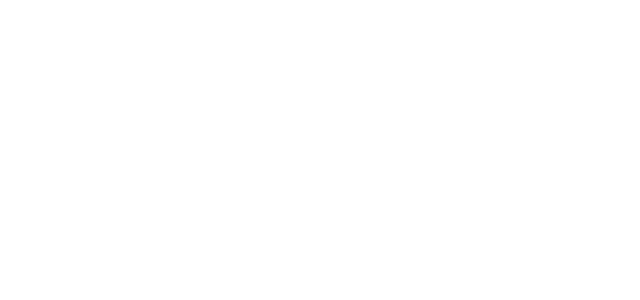
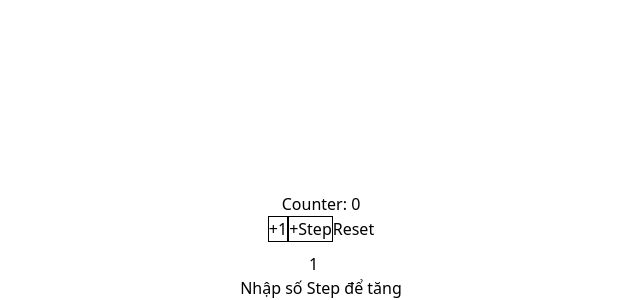
Before and after one commit to minhkhoagithub/TenPractice, a React (Vite) app in the folder ongk/: page / in a window 1280 px wide. Shown: the part 1530-1830 px from the top of the page, without its empty margins (319-959 px from the left). Before the commit the page ends 1672 px from the top, so only its background shows below. Built offline with nearby package versions, Linux system fonts and the light colour scheme.

Commit message:
update couter by step

```diff
--- a/ongk/src/App.jsx
+++ b/ongk/src/App.jsx
@@ -55,6 +55,8 @@ function App() {
       <AppContent />
     </AuthProvider>
 
+    <Counter />
+
       </>
   )
 }
--- a/ongk/src/component/Counter.jsx
+++ b/ongk/src/component/Counter.jsx
@@ -1,23 +1,58 @@
 
-import { useState } from 'react';
-export default function Counter() {
-    const [count, setCount] = useState(0);
-     const handleIncrease = () => {
-        setCount(count + 1);
-    }
-    const handleDecrease = () => {
-        setCount(count - 1);
-    }
-    const handleReset = () => {
-        setCount(0);
-    }
-    return (
-        < div className='flex  items-center justify-center bg-amber-100 h-32 w-80 rounded-lg shadow-lg m-auto'>
-            <span>Result: {count} </span>
-            <button onClick={handleIncrease} className='m-2.5'>Increase</button>
-            <button onClick={handleDecrease}className='m-2.5'>Decrease</button>
-            <button onClick={handleReset}className='border-2 border-green-600 bg-green-600 m-2.5 '>Reset</button>
-        </div>
-    )
+// import { useState } from 'react';
+// export default function Counter() {
+//     const [count, setCount] = useState(0);
+//      const handleIncrease = () => {
+//         setCount(count + 1);
+//     }
+//     const handleDecrease = () => {
+//         setCount(count - 1);
+//     }
+//     const handleReset = () => {
+//         setCount(0);
+//     }
+//     return (
+//         < div className='flex  items-center justify-center bg-amber-100 h-32 w-80 rounded-lg shadow-lg m-auto'>
+//             <span>Result: {count} </span>
+//             <button onClick={handleIncrease} className='m-2.5'>Increase</button>
+//             <button onClick={handleDecrease}className='m-2.5'>Decrease</button>
+//             <button onClick={handleReset}className='border-2 border-green-600 bg-green-600 m-2.5 '>Reset</button>
+//         </div>
+//     )
 
+// }
+
+import { useState } from "react";
+
+function Counter() {
+  const [count, setCount] = useState(0);
+  const [step, setStep] = useState(1);
+
+  const increment = () => setCount(prev => prev + 1);
+  const incrementByAmount = () => setCount(prev => prev + Number(step));
+  const reset = () => setCount(0);
+
+  return (
+    <div style={{ textAlign: "center", marginTop: "50px" }}>
+      <h1>Counter: {count}</h1>
+
+      <div style={{ marginBottom: "10px" }}>
+        <button onClick={increment} className="border">+1</button>
+        <button onClick={incrementByAmount} className="border">+Step</button>
+        <button onClick={reset}>Reset</button>
+      </div>
+
+      <div>
+        <input
+          type="number"
+          value={step}
+          onChange={(e) => setStep(e.target.value)}
+          style={{ width: "60px", textAlign: "center" }}
+        />
+        <p>Nhập số Step để tăng</p>
+      </div>
+    </div>
+  );
 }
+
+export default Counter;
```
Also changed, not shown: ongk/MC/Screenshot 2025-04-26 141808.png (added).
